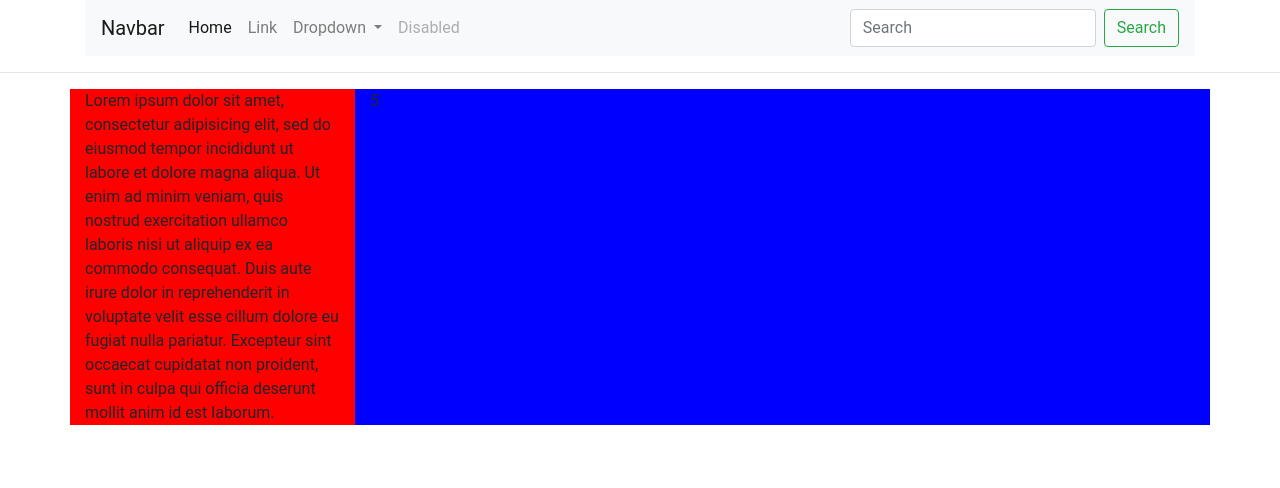
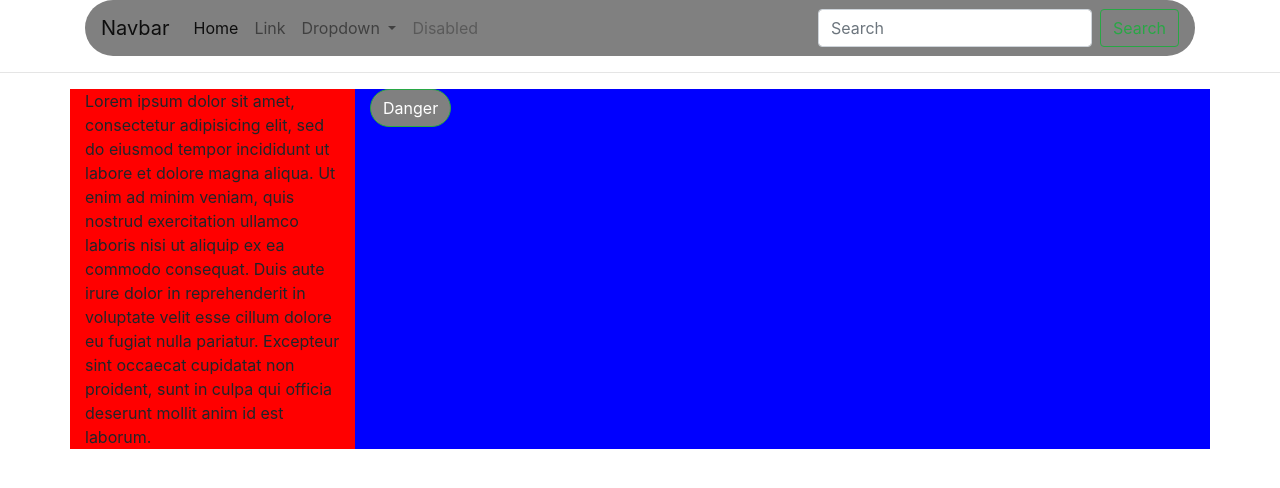
Before and after one commit to dadansatria/wonderful-indonesia, a plain HTML site: page grid.html in a window 1280 px wide. Drawn offline with Linux system fonts and the light colour scheme.

Commit message:
pengenalan styling custom

```diff
--- /dev/null
+++ b/css/style2.css
@@ -0,0 +1,9 @@
+
+.bg-light {
+	background-color: #ffac56!important
+}
+
+.merah {
+	background-color: grey !important;
+	border-radius: 90px;
+}
--- a/grid.html
+++ b/grid.html
@@ -4,14 +4,14 @@
 	<title></title>
 	<link rel="stylesheet" href="assets/bootstrap/css/bootstrap.min.css" >
 	<link rel="stylesheet" href="assets/font-awesome/css/font-awesome.min.css">
-	<link rel="stylesheet" href="css/style.css" >
+	<link rel="stylesheet" href="css/style2.css" >
 </head>
 <body>
 
 	<div class="container">
 		<div class="row">
 			<div class="col-sm-12">
-				<nav class="navbar navbar-expand-lg navbar-light bg-light">
+				<nav class="navbar navbar-expand-lg navbar-light bg-light merah">
 				  <a class="navbar-brand" href="#">Navbar</a>
 				  <button class="navbar-toggler" type="button" data-toggle="collapse" data-target="#navbarSupportedContent" aria-controls="navbarSupportedContent" aria-expanded="false" aria-label="Toggle navigation">
 				    <span class="navbar-toggler-icon"></span>
@@ -56,13 +56,20 @@
 
 	<div class="container">
 		<div class="row">
-			<div class="col-sm-3" style="background-color: red">Lorem ipsum dolor sit amet, consectetur adipisicing elit, sed do eiusmod
+			<div class="col-sm-3" style="background-color: red">
+
+
+
+				Lorem ipsum dolor sit amet, consectetur adipisicing elit, sed do eiusmod
 			tempor incididunt ut labore et dolore magna aliqua. Ut enim ad minim veniam,
 			quis nostrud exercitation ullamco laboris nisi ut aliquip ex ea commodo
 			consequat. Duis aute irure dolor in reprehenderit in voluptate velit esse
 			cillum dolore eu fugiat nulla pariatur. Excepteur sint occaecat cupidatat non
 			proident, sunt in culpa qui officia deserunt mollit anim id est laborum.</div>
-			<div class="col-sm-9" style="background-color: blue">5</div>
+			<div class="col-sm-9" style="background-color: blue">
+				<button type="button" class="btn btn-success merah">Danger</button>
+
+			</div>
 
 		</div>
 	</div>
```
